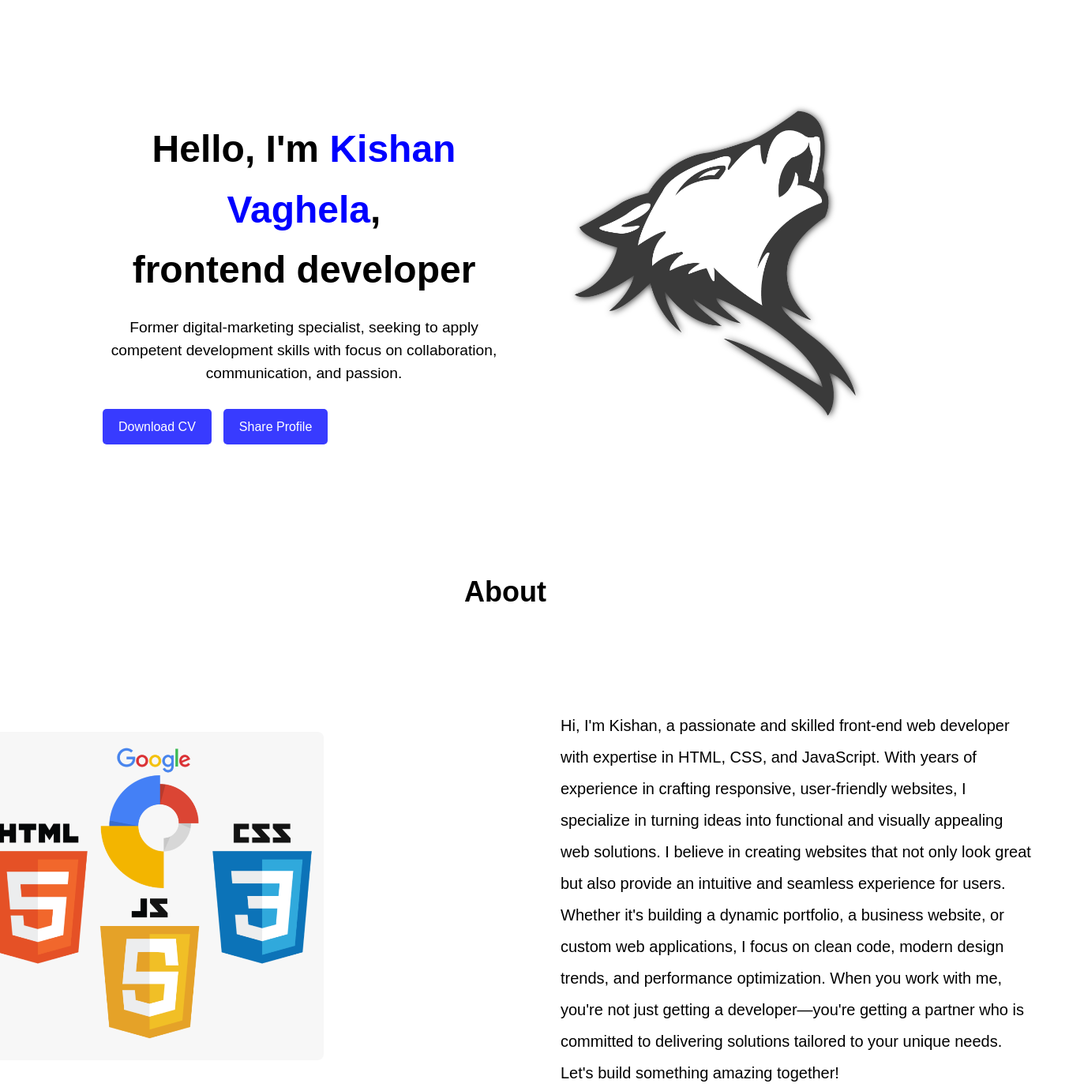
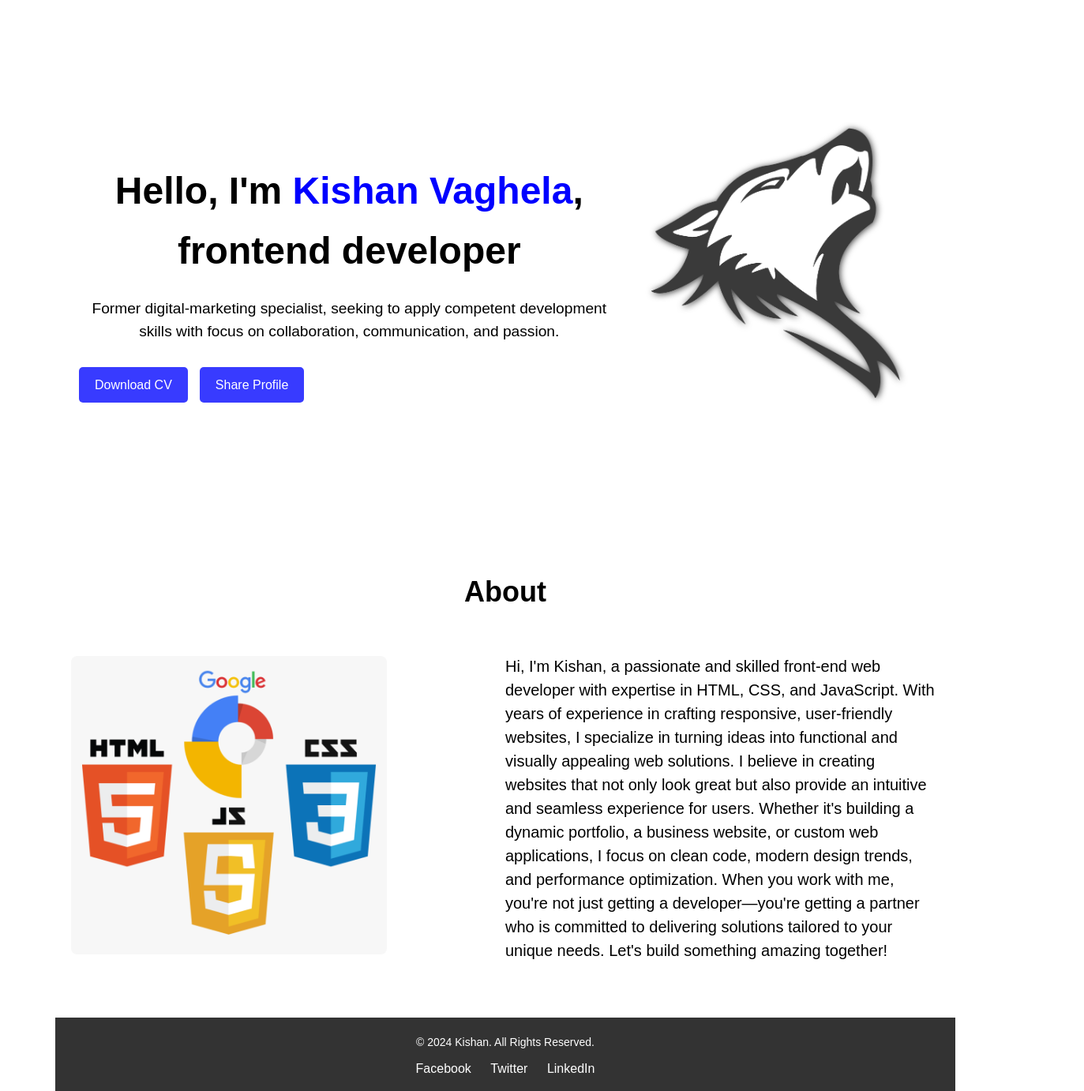
Before and after one commit to KishanVaghela857/KV-Project, a website: page paraDox/Fpage.html in a window 1280 px wide. Shown: the part 101-1483 px from the top of the page at 79% size, 1373 px wide, since content can reach past the window. Drawn offline with Linux system fonts and the light colour scheme.

Commit message:
Update Fpage.css

```diff
--- a/paraDox/Fpage.css
+++ b/paraDox/Fpage.css
@@ -4,8 +4,8 @@ body {
     font-family: Arial, sans-serif;
     line-height: 1.6;
     color: #000000;
-    margin-left: 100px;
-    margin-right: 100px;
+    margin-left: 70px;
+    margin-right: 70px;
     margin-top: 20px;
 }
 
@@ -39,7 +39,7 @@ nav ul {
     list-style: none;
     padding: 0;
     margin: 0;
-    margin-left: 160%;
+    margin-left: 100%;
     backdrop-filter: blur(30px);
 
 }
@@ -57,6 +57,7 @@ nav ul li a {
     transition: background-color 0.3s;
     font-weight: 500;
     transition: 0.6s;
+    text-align: end;
 
 
 }
@@ -90,7 +91,7 @@ nav ul li a:hover {
 }
 
 .hero .content {
-    max-width: 50%;
+    max-width: 100%;
 }
 
 .hero .content h1 {
@@ -129,9 +130,9 @@ nav ul li a:hover {
 }
 
 .hero .image-container img {
-    max-width: 70%;
-    height: 70%;
-    margin-left: 20px;
+    max-width: 80%;
+    height: 80%;
+
     border-radius: 10px;
     filter: drop-shadow(1px 1px 4px rgb(51, 51, 51));
     cursor: pointer;
@@ -224,7 +225,7 @@ nav ul li a:hover {
 .heading h1 {
     text-align: center;
     font-size: 36px;
-    margin-bottom: 100px;
+    margin-bottom: 50px;
 }
 
 .all-center {
@@ -238,19 +239,20 @@ nav ul li a:hover {
     max-width: 100%;
     height: auto;
     border-radius: 8px;
-    margin-left: -150px;
+    background-color: tr;
+
 }
 
 .center-text {
-    max-width: 600px;
+    max-width: 700px;
 }
 
 .center-text p {
     font-size: 16px;
     line-height: 1.6;
-    margin-right: -150px;
+    margin: auto;
     margin-left: 150px;
-    line-height: 40px;
+    line-height: 30px;
     font-size: 20px;
 }
 
```
